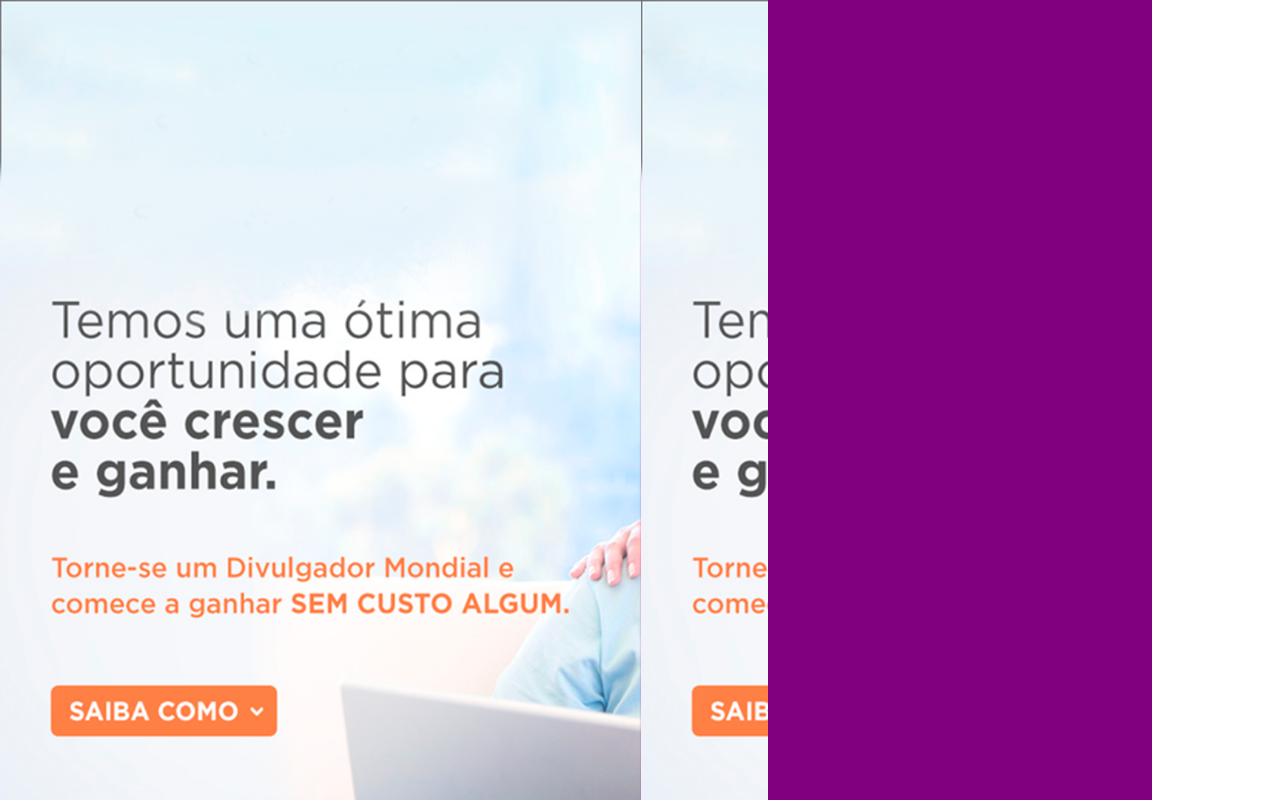
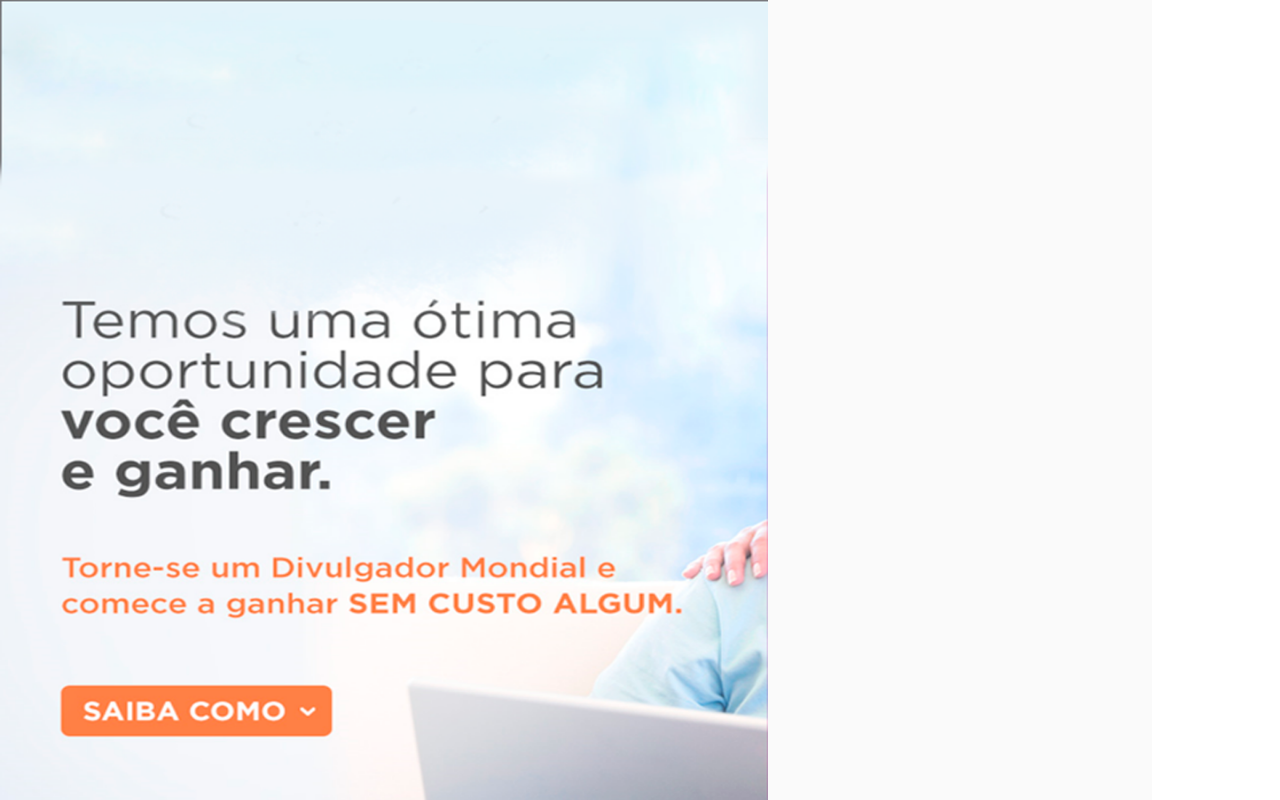
Before and after one commit to NicolasCoelho/BackofficeAdmin, an Angular app: page / in a window 1280 px wide. Built offline with nearby package versions, Linux system fonts and the light colour scheme.

Commit message:
fix a background size properties the 'inherit' to -> background-repeat.

```diff
--- a/src/app/login-card/login-card.component.scss
+++ b/src/app/login-card/login-card.component.scss
@@ -8,16 +8,16 @@
   height: 100vh;
   width: 70%;
   background-image: url("./../../assets/bgLogin.png");
-  background-size: contain;
-  background-repeat: inherit;
+  background-size: 100% 100%;
+  background-repeat: no-repeat;
 
   //the media query activate on screen is larger 2559px
   @media (min-width: 2559px) {
     height: 100vh;
     width: 70%;
     background-image: url("./../../assets/bgLogin2560.png");
-    background-size: contain;
-    background-repeat: inherit;
+    background-size: 100% 100%;
+    background-repeat: no-repeat;
   }
 
   //the media query is active when the screen is up to 1920px
@@ -25,8 +25,8 @@
     height: 100vh;
     width: 70%;
     background-image: url("./../../assets/bgLogin1920.png");
-    background-size: contain;
-    background-repeat: inherit;
+    background-size: 100% 100%;
+    background-repeat: no-repeat;
   }
 
   //the media query is active when the screen is up to 1440px
@@ -34,8 +34,8 @@
     height: 100vh;
     width: 60%;
     background-image: url("./../../assets/bgLogin1440.png");
-    background-size: contain;
-    background-repeat: inherit;
+    background-size: 100% 100%;
+    background-repeat: no-repeat;
   }
 
   //the media query is active when the screen is up to 1024px
@@ -44,15 +44,15 @@
   }
 }
 
-//a class responsible for chidlren contain right
+//a class responsible for children contain right
 .loginContainer .right {
   height: 100vh;
   width: 30%;
-  background: purple;
+  background: #fafafa;
 
   @media (max-width: 1024px) {
     height: 100vh;
     width: 100vw;
-    background: purple;
+    background: #fafafa;
   }
 }
```
